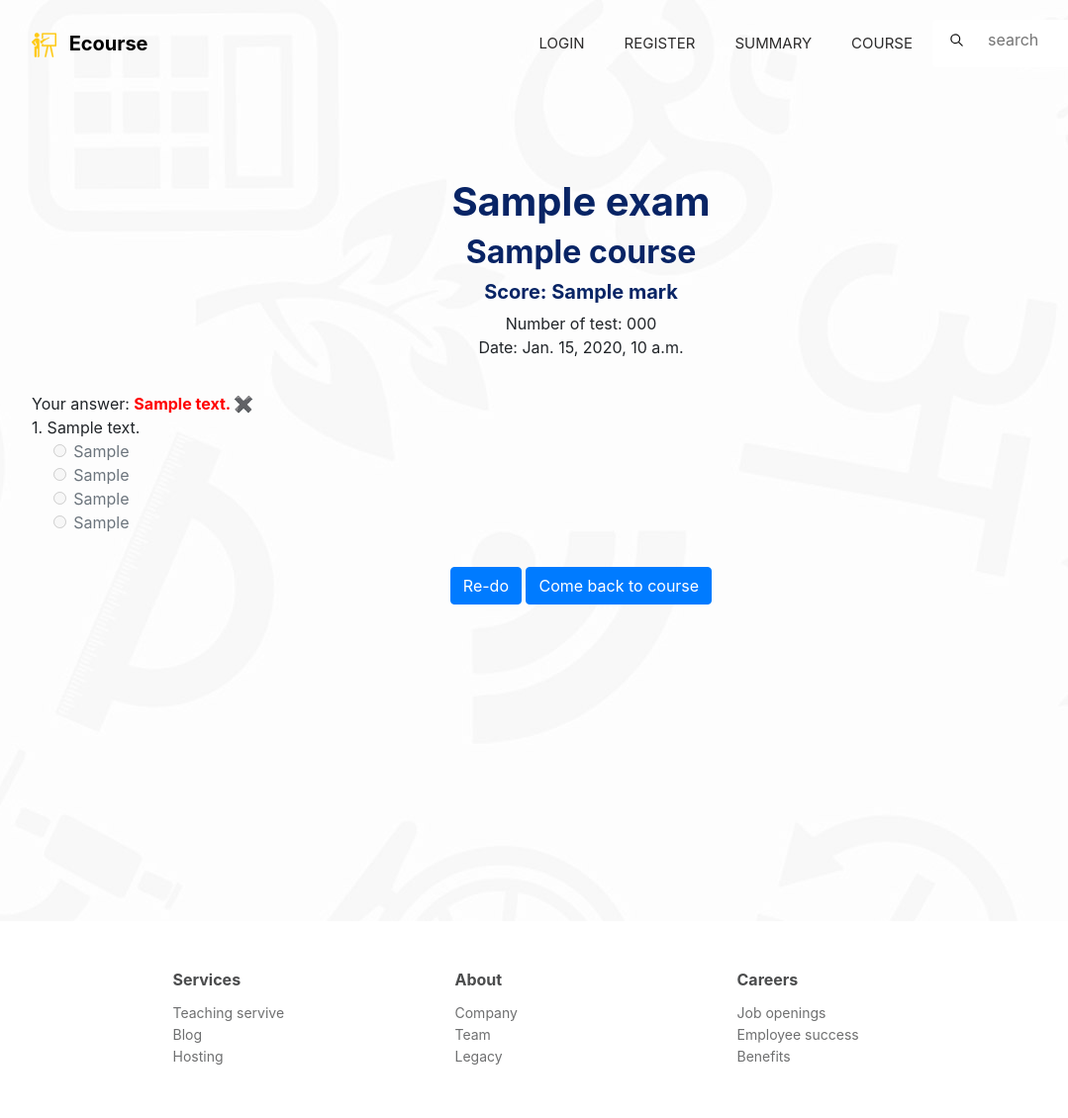
After one commit to gavin-go-dang/demo1_ECourse, a Django app: template study/templates/result.html in a window 1280 px wide. The commit adds this page. Shown: the whole page at 99% size, without its empty margins (53-1132 px from the left). Run offline with Django 5.2, Linux system fonts and the light colour scheme; the template is opened without the code that fills it: most values are stand-ins (such as "Sample title", 1, 10 or a date in 2020); parts of the project's set-up code (start-up, migrations or seed data) failed here and were passed over; some libraries are stand-ins or nearby versions.

Commit message:
evaluate exam

```diff
--- a/common/views.py
+++ b/common/views.py
@@ -1,8 +1,13 @@
 from django.contrib.auth.mixins import LoginRequiredMixin
 from django.views.generic import TemplateView, View
+from django.views.generic.detail import DetailView
 
 # Create your views here.
 
 
 class LoginRequired(LoginRequiredMixin):
     login_url = "/login/"
+
+
+class DetailLoginRequired(LoginRequired, DetailView):
+    pass
--- a/ecourse/settings/base.py
+++ b/ecourse/settings/base.py
@@ -49,6 +49,7 @@ INSTALLED_APPS = [
     "student",
     "study",
     "rest_framework",
+    "crispy_forms",
 ]
 
 MIDDLEWARE = [
--- a/requirements.txt
+++ b/requirements.txt
@@ -9,3 +9,4 @@ djangorestframework==3.14.0
 markdown ==3.3.6
 django-filter==23.2
 isort
+django-crispy-forms==2.0
--- a/student/templates/student_info.html
+++ b/student/templates/student_info.html
@@ -33,7 +33,7 @@
                     {% csrf_token %}
                     <input class="form-control inputfile" type="file" name="cover_img" id="file" title=""
                         required>
-                    <label for="file">Choose a file</label>
+                    <label for="file" style="background-color: antiquewhite;">Choose a file</label><br>
                     <button name="update_img" type="submit" class="btn btn-primary" id="file-input">Change</button>
                 </form>
                 <span class="font-weight-bold">{{ user.username }}</span>
--- /dev/null
+++ b/study/static/assets/css/result.css
@@ -0,0 +1,29 @@
+.body-exam {
+    margin-top: 8%;
+    margin-bottom: 25%;
+}
+
+.description {
+    text-align: center;
+}
+.navbar-brand span{
+    color: black;
+}
+
+
+.answer {
+    margin-left: 2%;
+}
+
+.question_answer {
+    margin-top: 3%;
+}
+
+input:disabled {
+    color: #000000;
+}
+
+.btn-move{
+    margin-top: 3%;
+    text-align: center;
+}
--- /dev/null
+++ b/study/templates/result.html
@@ -0,0 +1,155 @@
+{% extends "base.html" %}
+{% load static %}
+{% load crispy_forms_filters %}
+{% block title %}
+{{object.name_lesson}}
+{% endblock %}
+
+{% block css %}
+<!-- Custom styles for this template -->
+<link href="{% static '/assets/css/style.css' %}" rel="stylesheet" />
+<!-- responsive style -->
+<link rel="stylesheet" href="{% static 'assets/css/summary.css' %}">
+<link rel="stylesheet" href="https://cdnjs.cloudflare.com/ajax/libs/twitter-bootstrap/4.3.1/css/bootstrap.min.css">
+<link rel="stylesheet" href="https://code.jquery.com/jquery-3.3.1.slim.min.js">
+<link rel="stylesheet" href="https://cdnjs.cloudflare.com/ajax/libs/twitter-bootstrap/4.3.1/js/bootstrap.bundle.min.js">
+<link rel="stylesheet" href="https://maxcdn.bootstrapcdn.com/font-awesome/4.7.0/css/font-awesome.min.css" />
+<link rel="stylesheet" href="https://pro.fontawesome.com/releases/v5.10.0/css/all.css"
+  integrity="sha384-AYmEC3Yw5cVb3ZcuHtOA93w35dYTsvhLPVnYs9eStHfGJvOvKxVfELGroGkvsg+p" crossorigin="anonymous" />
+<link rel="stylesheet" href="{% static 'assets/css/result.css' %}">
+{% endblock %}
+
+{% block content %}
+{% include 'header.html' %}
+
+<div class="container body-exam">
+  <div class="row">
+    <div class="col-sm">
+      <h1 class="main-heading number_heading">{{ object.exam.name_exam }}</h1>
+    </div>
+  </div>
+  <div class="row course">
+    <div class="col-sm">
+      <h2 class="main-heading number_heading">{{ object.exam.course.name_course }}</h2>
+    </div>
+  </div>
+  <div class="col-sm">
+    <h5 class="main-heading number_heading">Score: {{ object.mark }}</h5>
+  </div>
+  <div class="row exam">
+    <div class="col-sm description">
+      <div>Number of test: {{ object.number_of_test }}</div>
+    </div>
+  </div>
+  <div class="row exam">
+    <div class="col-sm description">
+      <div>Date: {{ object.created_at }}</div>
+    </div>
+  </div>
+
+
+  {% csrf_token %}
+  {% for question, answer in results %}
+
+  <div class="question_answer">
+    <div class="row question">
+      {% if answer == question.answer %}
+      <div class="col-sm question" >
+        {% with q_id=question.id %}
+        Your answer: <strong style="color: green;">{{ answer }}  &#10004;	</strong>
+        {% endwith %}
+      </div>
+      {% else %}
+      <div class="col-sm question" >
+        {% with q_id=question.id %}
+        Your answer: <strong style="color: red;">{{ answer }}  &#10006;	</strong>
+        {% endwith %}
+      </div>
+      {% endif %}
+    </div>
+    <div class="row question">
+      <div class="col-sm question"> {{ forloop.counter }}. {{ question.question_text }}
+      </div>
+    </div>
+    <div class="answer">
+      <div class="row exam">
+        <div class="col-sm question">
+          <div class="form-check">
+            {% if question.choice_1 == question.answer %}
+            <input class="form-check-input" value="{{ question.choice_1 }}" type="radio" name="{{question.id}}"
+              id="flexRadioDefault1" checked>
+            {% else %}
+            <input class="form-check-input" value="{{ question.choice_1 }}" type="radio" name="{{question.id}}"
+              id="flexRadioDefault1" disabled>
+            {% endif %}
+            <label class="form-check-label" for="flexRadioDefault1">
+              {{ question.choice_1 }}
+            </label>
+          </div>
+        </div>
+      </div>
+      <div class="row exam">
+        <div class="col-sm question">
+          <div class="form-check">
+            {% if question.choice_2 == question.answer %}
+            <input class="form-check-input" value="{{ question.choice_1 }}" type="radio" name="{{question.id}}"
+              id="flexRadioDefault1" checked>
+            {% else %}
+            <input class="form-check-input" value="{{ question.choice_1 }}" type="radio" name="{{question.id}}"
+              id="flexRadioDefault1" disabled>
+            {% endif %}
+            <label class="form-check-label" for="flexRadioDefault1">
+              {{ question.choice_2 }}
+            </label>
+          </div>
+        </div>
+      </div>
+      <div class="row exam">
+        <div class="col-sm question">
+          <div class="form-check">
+            {% if question.choice_3 == question.answer %}
+            <input class="form-check-input" value="{{ question.choice_1 }}" type="radio" name="{{question.id}}"
+              id="flexRadioDefault1" checked>
+            {% else %}
+            <input class="form-check-input" value="{{ question.choice_1 }}" type="radio" name="{{question.id}}"
+              id="flexRadioDefault1" disabled>
+            {% endif %}
+            <label class="form-check-label" for="flexRadioDefault1">
+              {{ question.choice_3 }}
+            </label>
+          </div>
+        </div>
+      </div>
+      <div class="row exam">
+        <div class="col-sm question">
+          <div class="form-check">
+            {% if question.choice_4 == question.answer %}
+            <input class="form-check-input" value="{{ question.choice_1 }}" type="radio" name="{{question.id}}"
+              id="flexRadioDefault1" checked>
+            {% else %}
+            <input class="form-check-input" value="{{ question.choice_1 }}" type="radio" name="{{question.id}}"
+              id="flexRadioDefault1" disabled>
+            {% endif %}
+            <label class="form-check-label" for="flexRadioDefault1">
+              {{ question.choice_4 }}
+            </label>
+          </div>
+        </div>
+      </div>
+    </div>
+  </div>
+  {% endfor %}
+  <div class="btn-move">
+    <a href="/study/exam/{{ object.exam.id }}/"><button type="button" class="btn btn-primary">Re-do</button></a>
+    <a href="/course/detail/{{ object.exam.course.id }}/"><button type="button" class="btn btn-primary">Come back to
+        course</button></a>
+  </div>
+</div>
+{% include 'footer.html' %}
+{% endblock content %}
+
+{% block js %}
+<script src="https://code.jquery.com/jquery-1.10.2.min.js"></script>
+<script src="https://cdn.jsdelivr.net/npm/bootstrap@4.5.0/dist/js/bootstrap.bundle.min.js"></script>
+<script src="{% static '/assets/js/lesson.js' %}"></script>
+{% endblock %}
--- a/study/urls.py
+++ b/study/urls.py
@@ -1,8 +1,9 @@
 from django.urls import include, path
 
-from .views import LessonContent, ExamContent
+from .views import LessonContent, ExamContent, ResultExam
 
 urlpatterns = [
     path("lesson/<pk>/", LessonContent.as_view(), name="lesson"),
     path("exam/<pk>/", ExamContent.as_view(), name="exam"),
+    path("result/<pk>/", ResultExam.as_view(), name="result"),
 ]
--- a/study/views/__init__.py
+++ b/study/views/__init__.py
@@ -1,2 +1,3 @@
 from .lesson import LessonContent
 from .exam import ExamContent
+from .reuslt import ResultExam
```
Also changed, not shown: study/templates/exam.html (+8 -8 lines), study/templates/lesson.html (+7 -4 lines), study/views/exam.py (+7 -11 lines), study/views/lesson.py (+6 -5 lines), study/views/reuslt.py (+20 -0 lines), ecourse/media/cover_img/An_oil_pastel_drawing_of_an_annoyed_cat_in_a_spaceship.webp (added).
